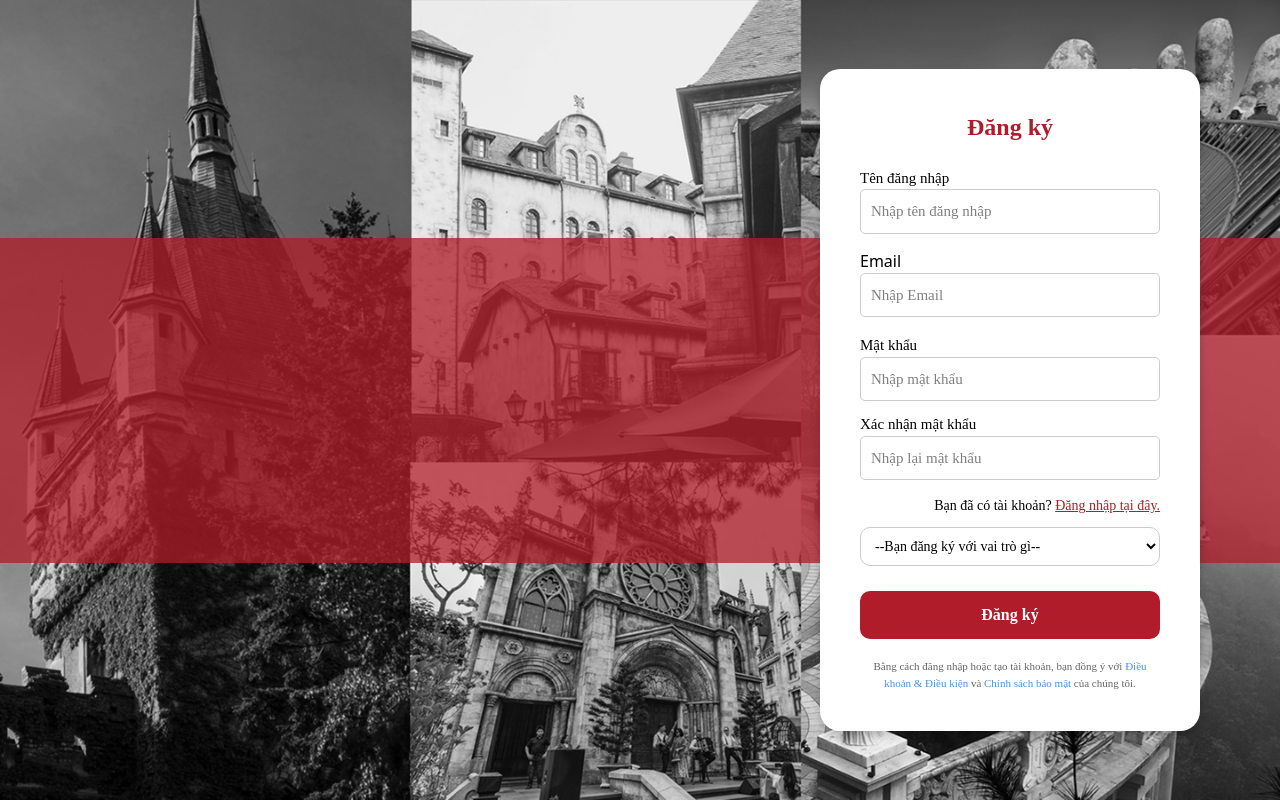
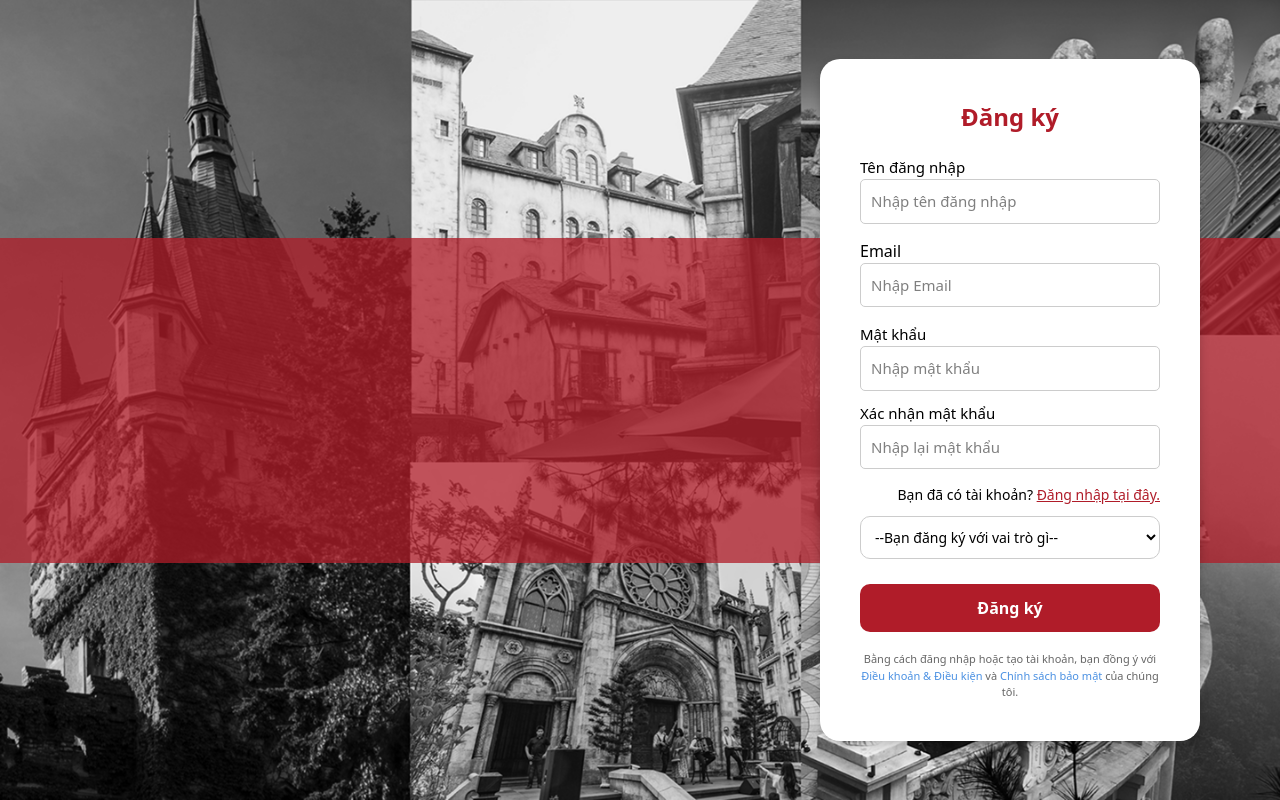
Before and after one commit to ZIziSora2430/Statch, a React (Vite) app in the folder frontend1/: page / in a window 1280 px wide. Both pictures are taken after a click on the button "Đăng ký tại đây.". Built offline with nearby package versions, Linux system fonts and the light colour scheme; no server answers.

Commit message:
sửa font

```diff
--- a/frontend1/src/pages/SignInPage.jsx
+++ b/frontend1/src/pages/SignInPage.jsx
@@ -108,14 +108,14 @@ function SignInPage() {
             marginBottom: '20px',
             fontSize: '24px',
             fontWeight: '700',
-            fontFamily: 'Montserrat'
+
           }}>Đăng nhập</h1>
 
           <h1 style={{
             marginBottom: '5px',
             fontSize: '15px',
             fontWeight: '450',
-            fontFamily: 'Montserrat'
+
           }}>Tên đăng nhập</h1>
 
           {/* ✅ THÊM: value và onChange để lưu username vào state */}
@@ -131,14 +131,14 @@ function SignInPage() {
               borderRadius: '5px',
               width: '100%',
               marginBottom: '15px',
-              fontFamily: 'Montserrat',
+
               fontSize: '15px'
             }}
           />
 
           <label style={{
             marginBottom: '5px',
-            fontFamily: 'Montserrat',
+
             fontWeight: '450',
             fontSize: '15px'
           }}>Mật khẩu</label>
@@ -156,7 +156,7 @@ function SignInPage() {
               borderRadius: '5px',
               width: '100%',
               marginBottom: '10px',
-              fontFamily: 'Montserrat',
+
               fontSize: '15px'
             }}
           />
@@ -166,7 +166,7 @@ function SignInPage() {
           {error && (
             <p style={{
               color: '#B01C29', // ✅ MỚI CẬP NHẬT: Dùng màu brand
-              fontFamily: 'Montserrat',
+
               marginBottom: '10px',
               fontSize: '13px', // ✅ MỚI CẬP NHẬT: Giảm size
               textAlign: 'center',
@@ -189,7 +189,7 @@ function SignInPage() {
               color: '#333',
               textDecoration: 'none',
               marginBottom: '20px',
-              fontFamily: 'Montserrat',
+
               cursor: 'pointer'
             }}
           >
@@ -210,7 +210,7 @@ function SignInPage() {
               width: '100%',
               cursor: loading ? 'not-allowed' : 'pointer', // ✅ THÊM: Đổi cursor khi loading
               fontWeight: 'bold',
-              fontFamily: 'Montserrat',
+
               transition: 'background-color 0.3s' // ✅ MỚI THÊM: Smooth transition
             }}
           >
@@ -222,7 +222,7 @@ function SignInPage() {
             textAlign: 'center',
             marginTop: '15px',
             fontSize: '14px',
-            fontFamily: 'Montserrat'
+
           }}>
             Bạn không có tài khoản?{" "}
             {/* ✅ SỬA: Đổi từ <a> thành <button> với type="button" để tránh submit form */}
@@ -235,7 +235,7 @@ function SignInPage() {
                 color: '#B01C29',
                 cursor: 'pointer',
                 textDecoration: 'underline',
-                fontFamily: 'Montserrat'
+
               }}
             >
               Đăng ký tại đây.
--- a/frontend1/src/pages/SignUpPage.jsx
+++ b/frontend1/src/pages/SignUpPage.jsx
@@ -123,7 +123,7 @@ function SignUpPage() {
             marginBottom: '20px',
             fontSize: '24px',
             fontWeight: '700',
-            fontFamily: 'Montserrat'
+
           }}>Đăng ký</h1>
 
           {/* Username */}
@@ -131,7 +131,7 @@ function SignUpPage() {
             marginBottom: '5px',
             fontSize: '15px',
             fontWeight: '450',
-            fontFamily: 'Montserrat'
+
           }}>Tên đăng nhập</label>
 
           {/* ✅ THÊM: required để bắt buộc nhập */}
@@ -148,7 +148,7 @@ function SignUpPage() {
               borderRadius: '5px',
               width: '100%',
               marginBottom: '15px',
-              fontFamily: 'Montserrat',
+
               fontSize: '15px'
             }}
           />
@@ -167,7 +167,7 @@ function SignUpPage() {
               borderRadius: '5px',
               width: '100%',
               marginBottom: '15px',
-              fontFamily: 'Montserrat',
+
               fontSize: '15px'
             }}
           />
@@ -175,7 +175,7 @@ function SignUpPage() {
           {/* Password */}
           <label style={{
             marginBottom: '5px',
-            fontFamily: 'Montserrat',
+
             fontWeight: '450',
             fontSize: '15px'
           }}>Mật khẩu</label>
@@ -194,7 +194,7 @@ function SignUpPage() {
               borderRadius: '5px',
               width: '100%',
               marginBottom: '10px',
-              fontFamily: 'Montserrat',
+
               fontSize: '15px'
             }}
           />
@@ -202,7 +202,7 @@ function SignUpPage() {
           {/* Confirm Password */}
           <label style={{
             marginBottom: '5px',
-            fontFamily: 'Montserrat',
+
             fontWeight: '450',
             fontSize: '15px'
           }}>Xác nhận mật khẩu</label>
@@ -220,7 +220,7 @@ function SignUpPage() {
               borderRadius: '5px',
               width: '100%',
               marginBottom: '10px',
-              fontFamily: 'Montserrat',
+
               fontSize: '15px'
             }}
           />
@@ -230,7 +230,7 @@ function SignUpPage() {
           {error && (
             <p style={{
               color: '#B01C29', // ✅ MỚI CẬP NHẬT: Dùng màu brand thay vì 'red'
-              fontFamily: 'Montserrat',
+
               marginBottom: '10px',
               fontSize: '13px', // ✅ MỚI CẬP NHẬT: Giảm size từ 14px xuống 13px
               textAlign: 'center',
@@ -245,7 +245,7 @@ function SignUpPage() {
             marginTop: '5px',
             marginBottom: '10px',
             fontSize: '14px',
-            fontFamily: 'Montserrat'
+
           }}>
             Bạn đã có tài khoản?{" "}
             {/* ✅ SỬA: Đổi thành button type="button" để tránh submit form */}
@@ -258,7 +258,7 @@ function SignUpPage() {
                 color: '#B01C29',
                 cursor: 'pointer',
                 textDecoration: 'underline',
-                fontFamily: 'Montserrat'
+
               }}
             >
               Đăng nhập tại đây.
@@ -278,7 +278,7 @@ function SignUpPage() {
               width: '100%',
               marginBottom: '25px',
               marginTop: '1px',
-              fontFamily: 'Montserrat',
+
               fontSize: '14px'
             }}
           >
@@ -303,7 +303,7 @@ function SignUpPage() {
               width: '100%',
               cursor: loading ? 'not-allowed' : 'pointer', // ✅ THÊM
               fontWeight: 'bold',
-              fontFamily: 'Montserrat',
+
               transition: 'background-color 0.3s' // ✅ MỚI THÊM: Smooth transition
             }}
           >
@@ -314,7 +314,7 @@ function SignUpPage() {
           {/* Cautions */}
           {/* ✅ MỚI CẬP NHẬT: Thêm color: '#666' và cursor pointer cho link */}
           <p style={{
-            fontFamily: 'Montserrat',
+
             fontSize: '11px',
             textAlign: 'center',
             marginTop: '19px',
```
